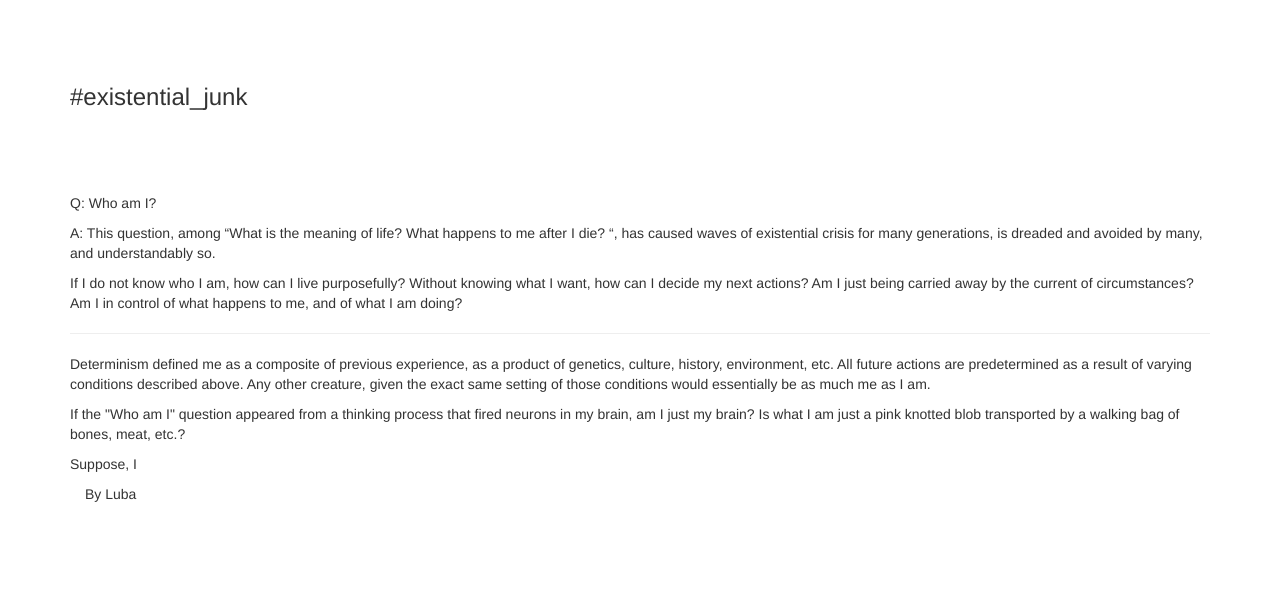
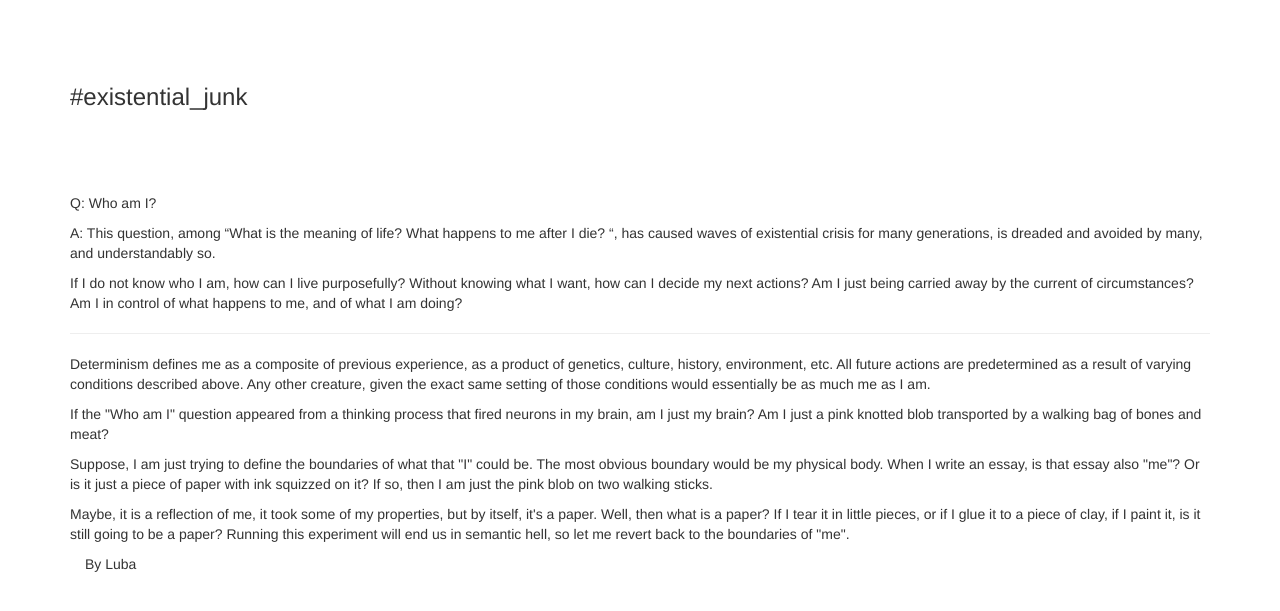
Before and after one commit to lubalesuan/moss, a Jekyll site: the page built from _posts/2017-04-20-whoami.html, in a window 1280 px wide. Shown: the top 611 px of the page. Built offline with Jekyll 4.4.1, drawn with Linux system fonts in a browser that asks for light colours; some web fonts are replaced.

Commit message:
put some paper

```diff
--- a/_posts/2017-04-20-whoami.html
+++ b/_posts/2017-04-20-whoami.html
@@ -11,8 +11,10 @@ title: "#existential_junk"
 
 <hr>
 
-<p>Determinism defined me as a composite of previous experience, as a product of genetics, culture, history, environment, etc. All future actions are predetermined as a result of varying conditions described above. Any other creature, given the exact same setting of those conditions would essentially be as much me as I am. </p>
+<p> Determinism defines me as a composite of previous experience, as a product of genetics, culture, history, environment, etc. All future actions are predetermined as a result of varying conditions described above. Any other creature, given the exact same setting of those conditions would essentially be as much me as I am. </p>
 
-<p>If the "Who am I" question appeared from a thinking process that fired neurons in my brain, am I just my brain? Is what I am just a pink knotted blob transported by a walking bag of bones, meat, etc.?</p>
+<p> If the "Who am I" question appeared from a thinking process that fired neurons in my brain, am I just my brain? Am I just a pink knotted blob transported by a walking bag of bones and meat?</p>
 
-<p>Suppose, I </p>
+<p> Suppose, I am just trying to define the boundaries of what that "I" could be. The most obvious boundary would be my physical body. When I write an essay, is that essay also "me"? Or is it just a piece of paper with ink squizzed on it? If so, then I am just the pink blob on two walking sticks.</p>
+
+<p>Maybe, it is a reflection of me, it took some of my properties, but by itself, it's a paper. Well, then what is a paper? If I tear it in little pieces, or if I glue it to a piece of clay, if I paint it, is it still going to be a paper? Running this experiment will end us in semantic hell, so let me revert back to the boundaries of "me".</p>
```
